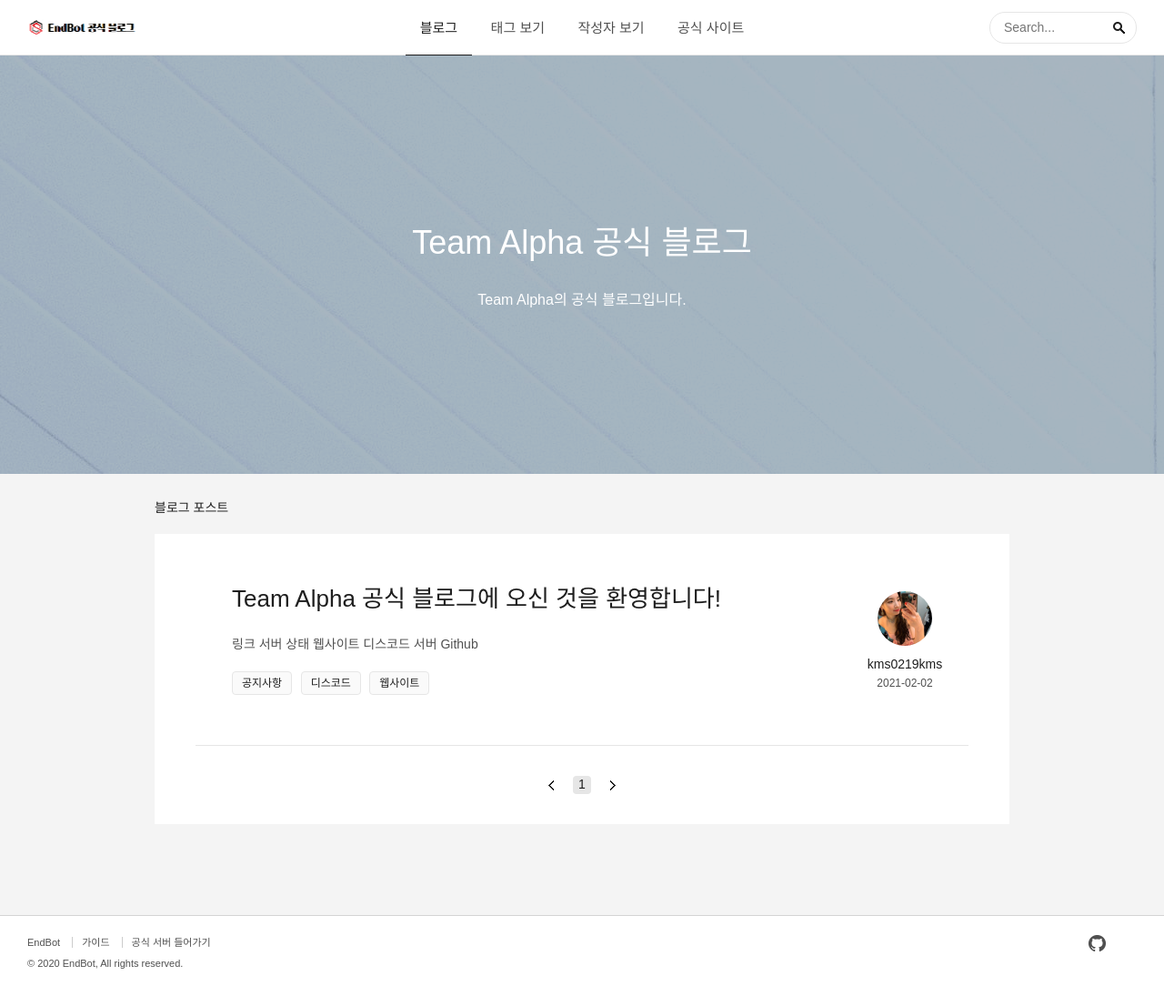
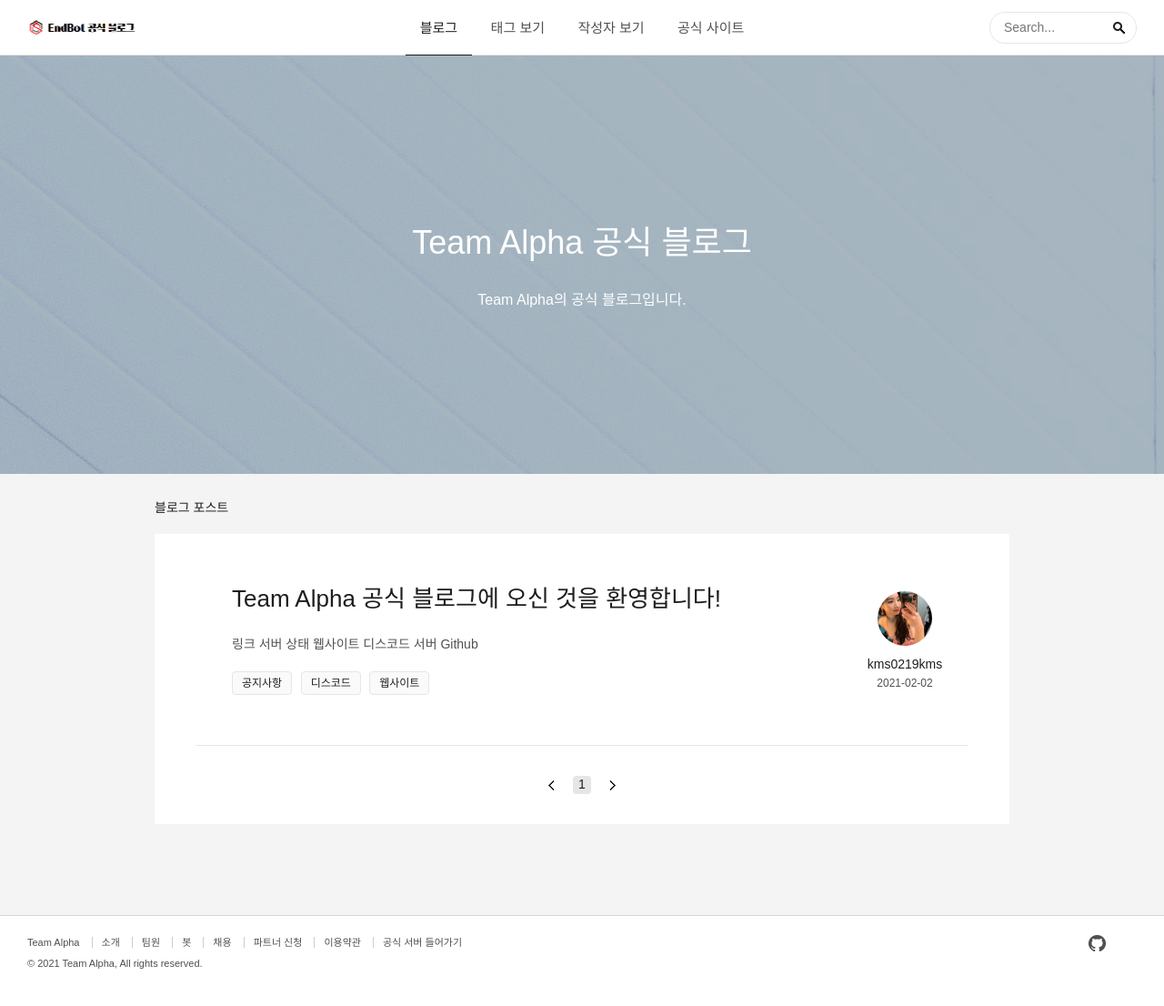
Before and after one commit to team-alpha-kr/Blog, a Jekyll site: the page built from index.html, in a window 1280 px wide. Shown: the whole page at 91% size. Built offline with Jekyll 4.4.1, drawn with Linux system fonts in a browser that asks for light colours; some web fonts are replaced; the list of posts is cut into pages by our own code.

Commit message:
Update footer.html

```diff
--- a/_includes/footer.html
+++ b/_includes/footer.html
@@ -3,24 +3,29 @@
         {% if site.github_url %}
         <li>
             <a id="link-github" href="http://github.com/{{ site.github_url.username }}" target="_blank">
-                <span class="sr-only">github</span>
+                <span class="sr-only">Github</span>
             </a>
         </li>
         {% endif %}
         {% if site.twitter %}
         <li>
             <a id="link-twitter" href="http://twitter.com/{{ site.twitter.username }}" target="_blank">
-                <span class="sr-only">twitter</span>
+                <span class="sr-only">Twitter</span>
             </a>
         </li>
         {% endif %}
     </ul>
     <ul id="footer-menu">
-        <li><a href="//ends.studio">EndBot</a></li>
-        <li><a href="//ends.studio/guide">가이드</a></li>
-        <li><a href="https://discord.gg/7wHw4r8pd4">공식 서버 들어가기</a></li>
+        <li><a href="https://alphakr.xyz">Team Alpha</a></li>
+        <li><a href="https://alphakr.xyz/about">소개</a></li>
+        <li><a href="https://alphakr.xyz/members">팀원</a></li>
+        <li><a href="https://alphakr.xyz/bots">봇</a></li>
+        <li><a href=https://alphakr.xyz/team/join">채용</a></li>
+        <li><a href="https://alphakr.xyz/partner">파트너 신청</a></li>
+        <li><a href="https://alphakr.xyz/term">이용약관</a></li>
+        <li><a href="https://alphakr.xyz/discord">공식 서버 들어가기</a></li>
     </ul>
     <p id="copyright">
-        © 2020 EndBot, All rights reserved.
+        © 2021 Team Alpha, All rights reserved.
     </p>
 </div><!--#footer-->
```
